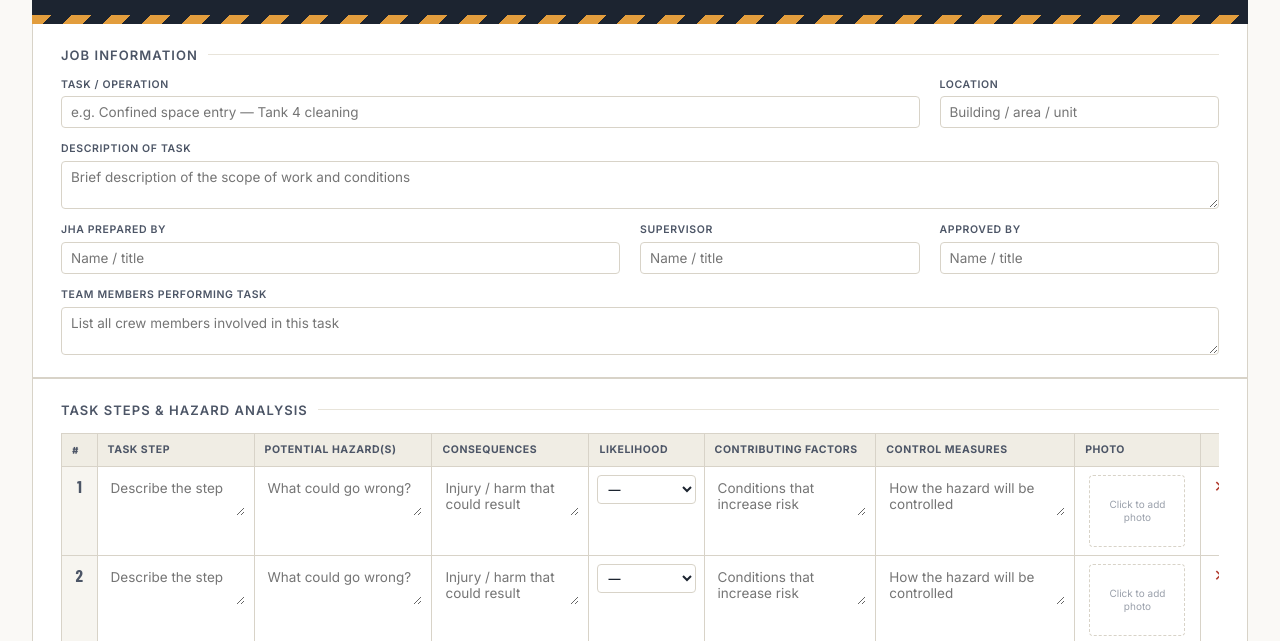
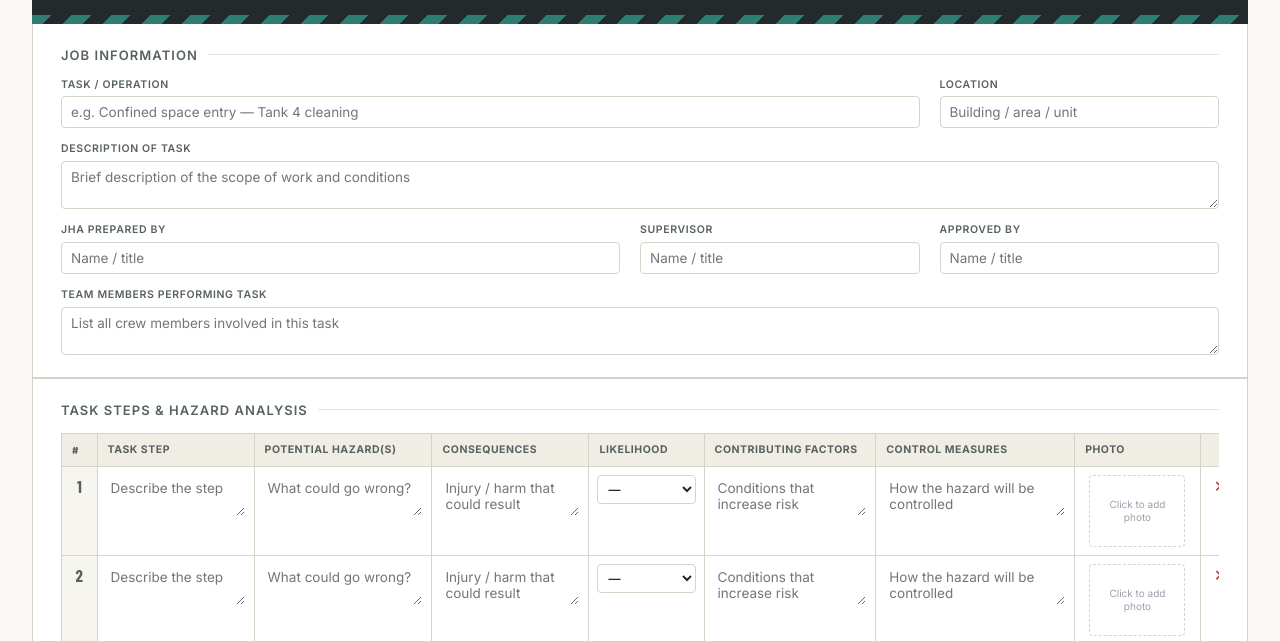
Before and after one commit to williamp1282-max/jha-tool, a plain HTML site: page index.html in a window 1280 px wide. Shown: the part 159-800 px from the top of the page. Drawn offline with nearby package versions, Linux system fonts and the light colour scheme.

Commit message:
Update color palette to charcoal and teal

```diff
--- a/index.html
+++ b/index.html
@@ -8,14 +8,14 @@
 <link href="https://fonts.googleapis.com/css2?family=Barlow+Condensed:wght@500;600;700&family=Inter:wght@400;500;600;700&display=swap" rel="stylesheet">
 <style>
   :root{
-    --ink:#1c2430;
-    --ink-soft:#4c5566;
+    --ink:#24292b;
+    --ink-soft:#57625f;
     --paper:#faf9f6;
     --panel:#ffffff;
     --line:#d8d3c8;
     --line-soft:#e8e4da;
-    --hazard:#e29d3d;
-    --hazard-dark:#b97e28;
+    --hazard:#2f7d72;
+    --hazard-dark:#235f57;
     --danger:#b6412f;
     --danger-bg:#f7e2dd;
     --medium-bg:#faedd6;
@@ -256,7 +256,7 @@
   button.btn:hover{background:#f3f1ea;}
   button.btn.primary{background:var(--ink);color:#fff;border-color:var(--ink);}
   button.btn.primary:hover{background:#2b3648;}
-  button.btn.accent{background:var(--hazard);border-color:var(--hazard-dark);color:#302005;}
+  button.btn.accent{background:var(--hazard);border-color:var(--hazard-dark);color:#fff;}
   button.btn.accent:hover{background:var(--hazard-dark);color:#fff;}
   button.btn.ghost{background:transparent;color:var(--ink-soft);}
   button.btn.danger-outline{color:var(--danger);border-color:#e0b7ae;}
```
